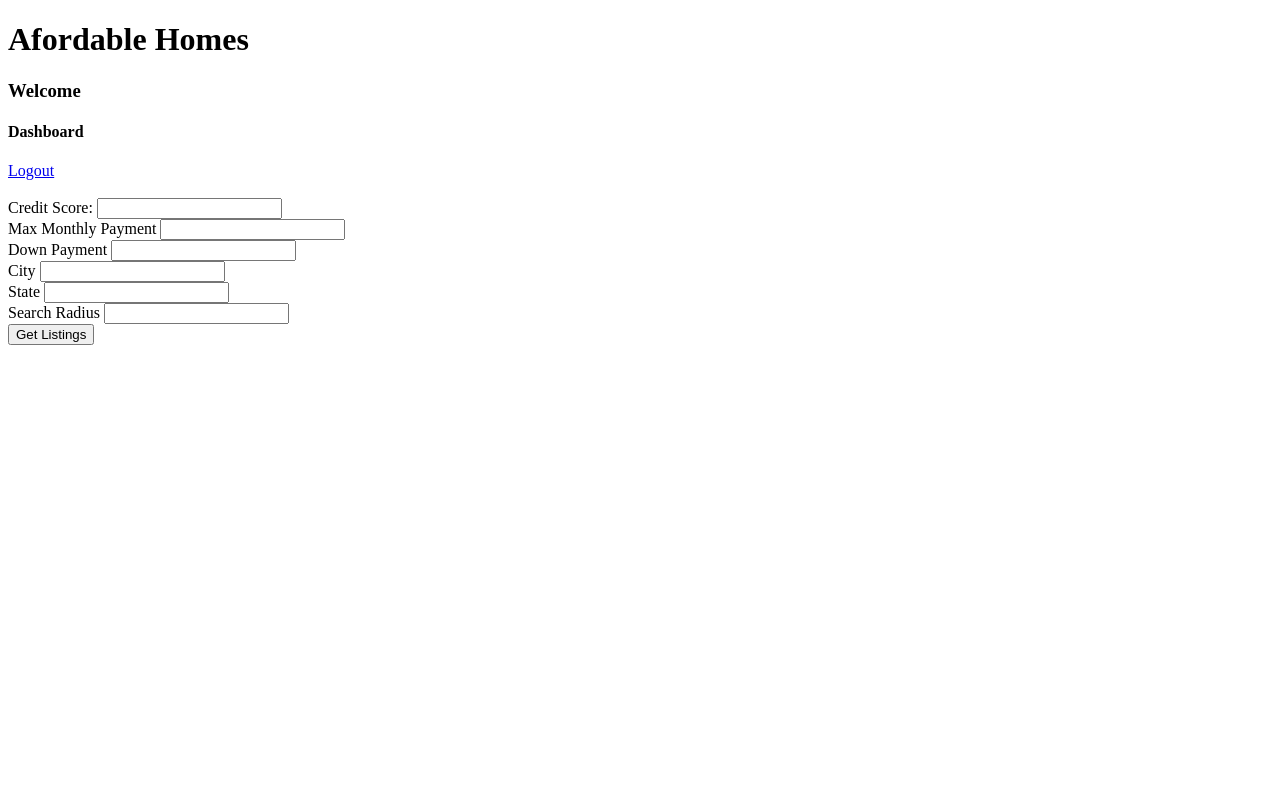
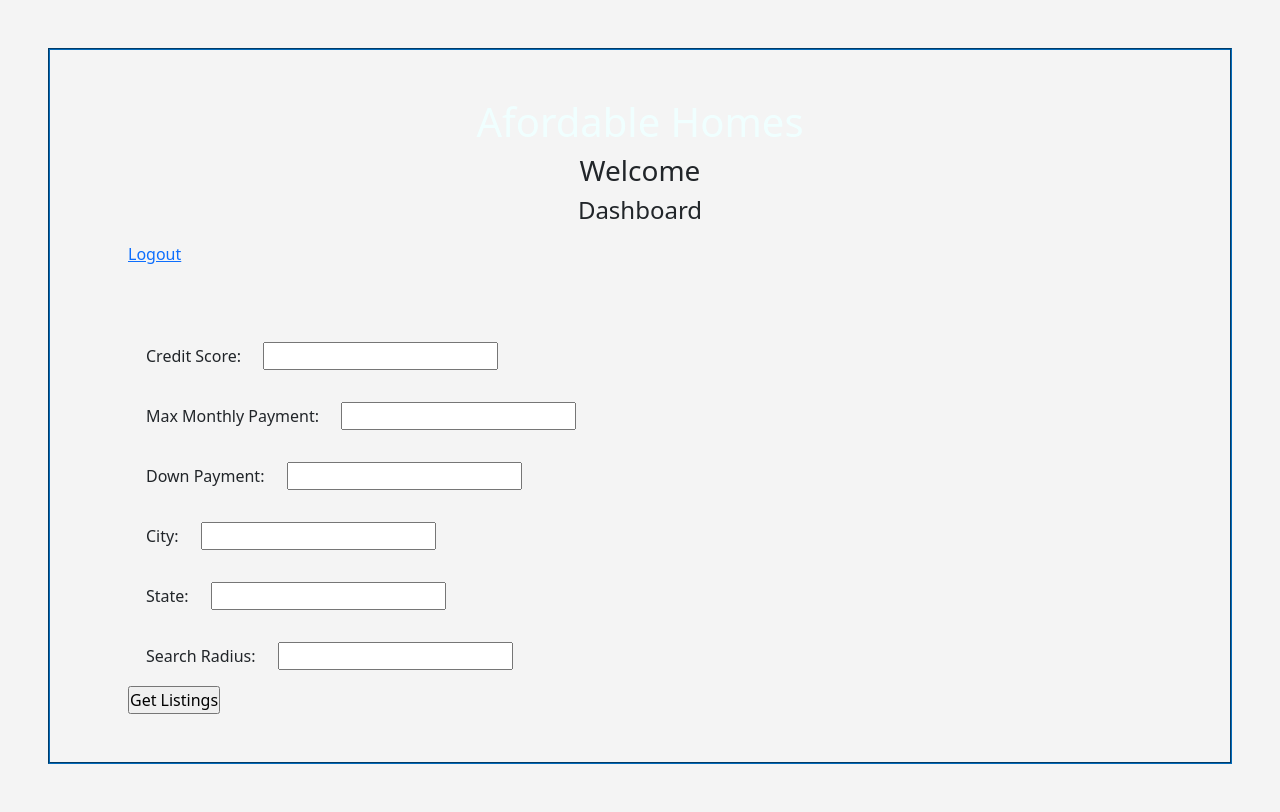
Before and after one commit to NoorMusheer/Affordable_Home_Group_8, a Flask app: page /dashboard in a window 1280 px wide. Before the commit the page ends 345 px from the top, so only its background shows below. Run offline with Flask 2, Linux system fonts and the light colour scheme; parts of the project's set-up code (start-up, migrations or seed data) failed here and were passed over.

Commit message:
commit to main

```diff
--- a/flask_app/controllers/mtg_rates.py
+++ b/flask_app/controllers/mtg_rates.py
@@ -4,7 +4,7 @@ import json
 conn = http.client.HTTPSConnection("realty-in-us.p.rapidapi.com")
 
 headers = {
-    'X-RapidAPI-Key': "",
+    'X-RapidAPI-Key': "c05b87795bmsh798a906721c803ep1bb0e9jsn76bc358834d6",
     'X-RapidAPI-Host': "realty-in-us.p.rapidapi.com"
     }
 
--- a/flask_app/static/css/style.css
+++ b/flask_app/static/css/style.css
@@ -8,20 +8,25 @@ body {
     padding: 30px;
     max-width: auto;
     max-height: auto;
-    border: 2px groove green;
+    border: 2px groove rgb(2, 106, 186);
     background-color: rgb(244, 244, 244);
 }
 
-.container{
+#login_page{
     max-width: 600px;
     height: 600px;
-    border: 1px groove green;
+    background-image: url(../img/imagereader.jpg);
+    border: 1px groove rgb(10, 103, 175);
+    background-size: cover;
+    background-position: center;
 }
-h1,h2{
+h1,h2, #login_box{
     color: azure;
-
 }
 
+#login_box{
+    padding: 20px;
+}
 
 .form-input{
     margin: 0;
--- a/flask_app/templates/dashboard.html
+++ b/flask_app/templates/dashboard.html
@@ -5,6 +5,9 @@
     <meta charset="UTF-8">
     <meta http-equiv="X-UA-Compatible" content="IE=edge">
     <meta name="viewport" content="width=device-width, initial-scale=1.0">
+    <!-- CSS only -->
+    <link href="https://cdn.jsdelivr.net/npm/bootstrap@5.2.2/dist/css/bootstrap.min.css" rel="stylesheet" integrity="sha384-Zenh87qX5JnK2Jl0vWa8Ck2rdkQ2Bzep5IDxbcnCeuOxjzrPF/et3URy9Bv1WTRi" crossorigin="anonymous">
+    <link rel="stylesheet" type="text/css" href="{{ url_for('static', filename='css/style.css') }}">
     <title>Dashboard</title>
     <style>
     </style>
@@ -20,7 +23,7 @@
 
 <body>
     <div class="container">
-        <div class="header-row">
+        <div class="header-row text-center">
             <h1 class="nav-title">Afordable Homes</h1>
             <h3>Welcome {{session['first_name']}}</h3>
             <h4>Dashboard</h4>
@@ -36,23 +39,23 @@
                     <input type="number" name="credit_score">
                 </div>
                 <div class="form-input">
-                    <label for="">Max Monthly Payment</label>
+                    <label for="">Max Monthly Payment:</label>
                     <input type="number" name="max_monthly">
                 </div>
-                <div class="form_input">
-                    <label for="">Down Payment</label>
+                <div class="form-input">
+                    <label for="">Down Payment:</label>
                     <input type="number" name="down_payment">
                 </div>
                 <div class="form-input">
-                    <label for="">City</label>
+                    <label for="">City:</label>
                     <input type="text" name="city">
                 </div>
                 <div class="form-input">
-                    <label for="">State</label>
+                    <label for="">State:</label>
                     <input type="text" name="state">
                 </div>
                 <div class="form-input">
-                    <label for="">Search Radius</label>
+                    <label for="">Search Radius:</label>
                     <input type="number" name="radius">
                 </div>
                 <input type="submit" value="Get Listings">
```
Also changed, not shown: flask_app/templates/login_page.html (+8 -6 lines), flask_app/static/img/imagereader.jpg (added).
